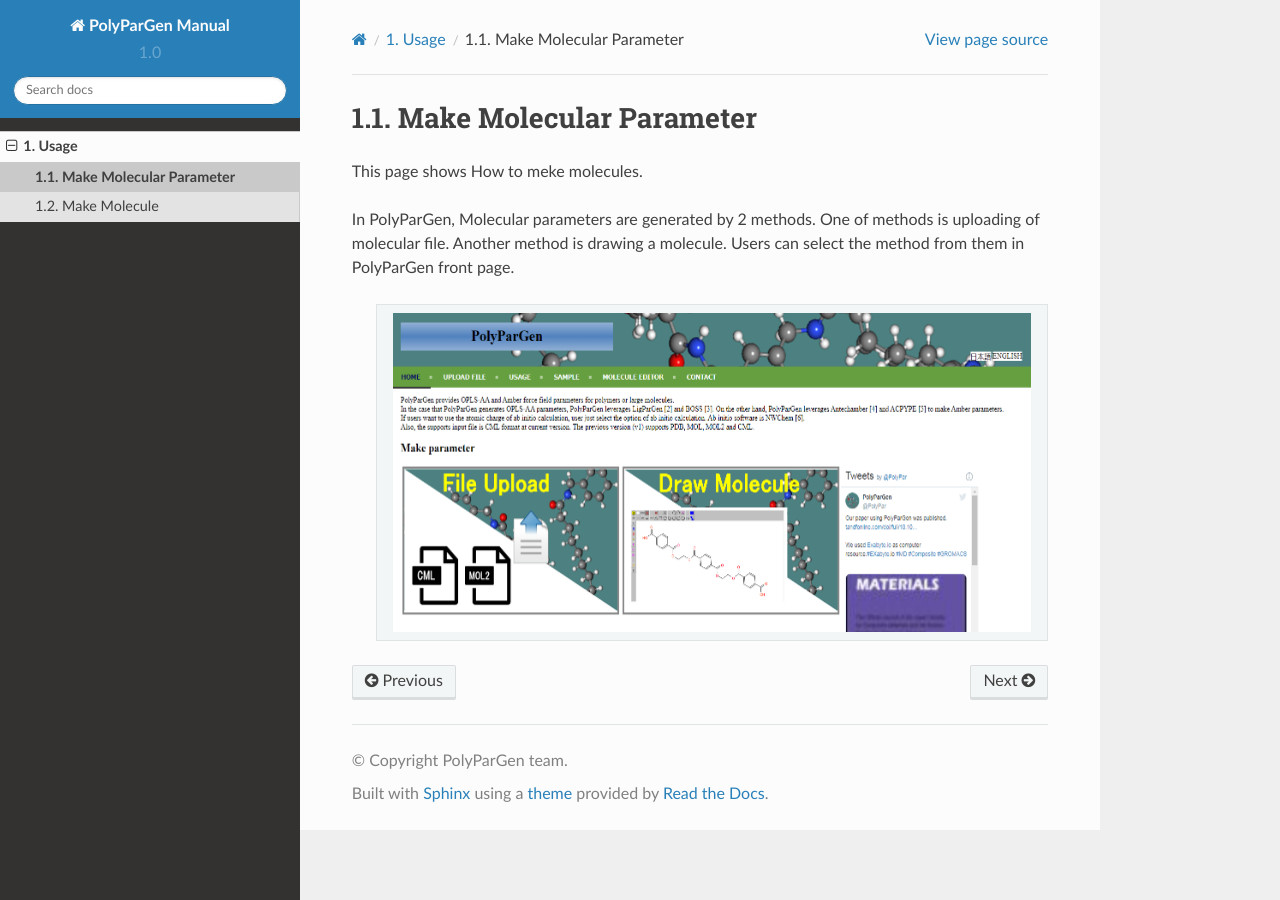
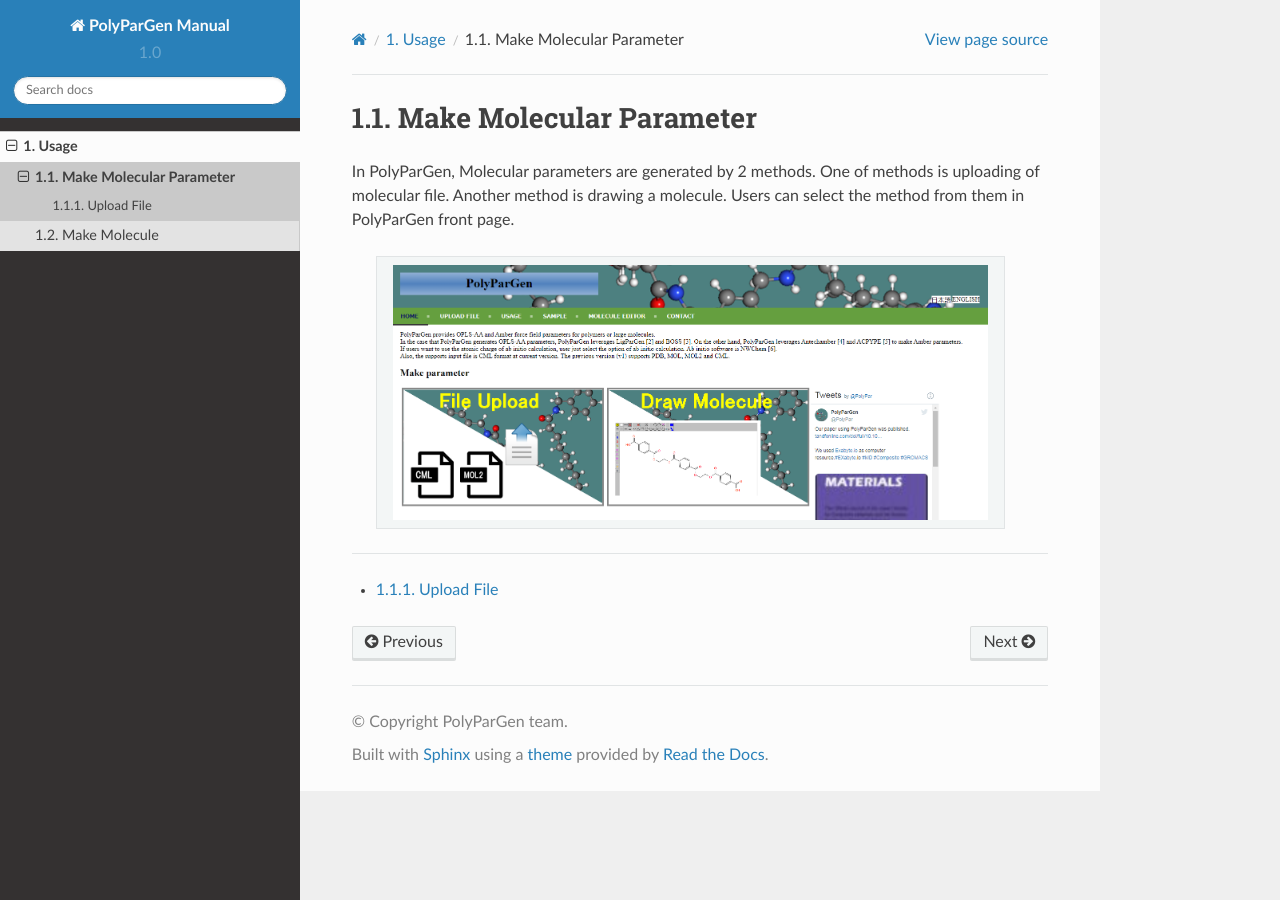
Before and after one commit to mori0711/polypargen_manual, a Sphinx documentation site: the page built from docs/usage/make_molecular_parameter.rst, in a window 1280 px wide. Built offline with Sphinx 7.4.7 and the Read the Docs theme 2.0.0, drawn with Linux system fonts in a browser that asks for light colours.

Commit message:
add file upload

```diff
--- a/docs/usage/make_molecular_parameter.rst
+++ b/docs/usage/make_molecular_parameter.rst
@@ -1,8 +1,6 @@
-=========================
+========================
 Make Molecular Parameter
-=========================
-
-This page shows How to meke molecules.
+========================
 
 In PolyParGen, Molecular parameters are generated by 2 methods.
 One of methods is uploading of molecular file. Another method is drawing a molecule.
@@ -11,6 +9,13 @@
 
   +--------------------------------------------------------------------------+
   | .. image:: ./imgs/make_molecular_parameter_001.png                       |
-  |    :scale: 50 %                                                          |
+  |    :scale: 40 %                                                          |
   |    :align: center                                                        |
   +--------------------------------------------------------------------------+
+
+-------------------------------------------------------------------------------------------------
+
+.. toctree::
+   :maxdepth: 1
+
+   make_molecular_parameter/upload_file
```
Also changed, not shown: docs/usage/make_molecular_parameter/upload_file.rst (added, +12 -0 lines), docs/usage/make_molecular_parameter/img/upload_file_001.png (added).
